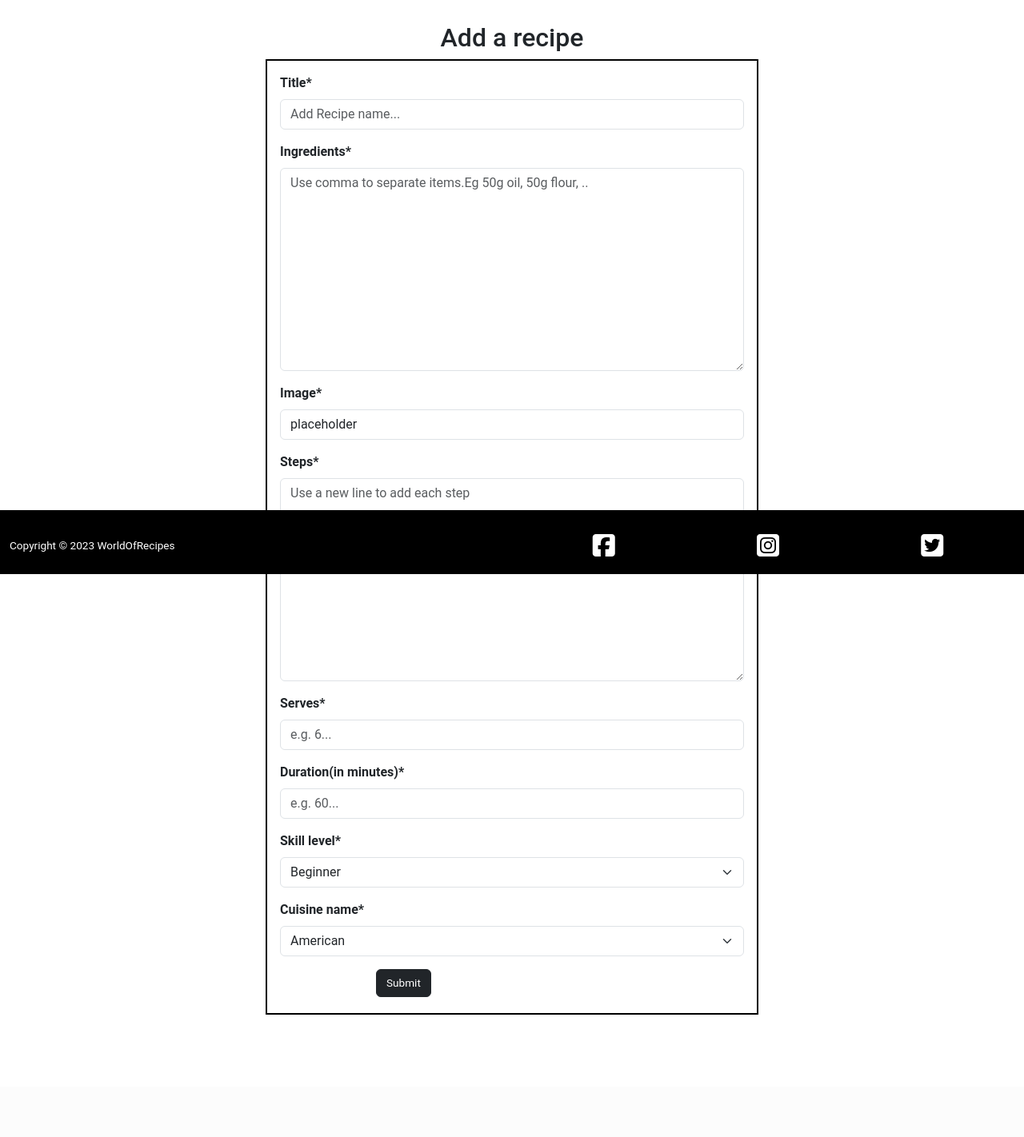
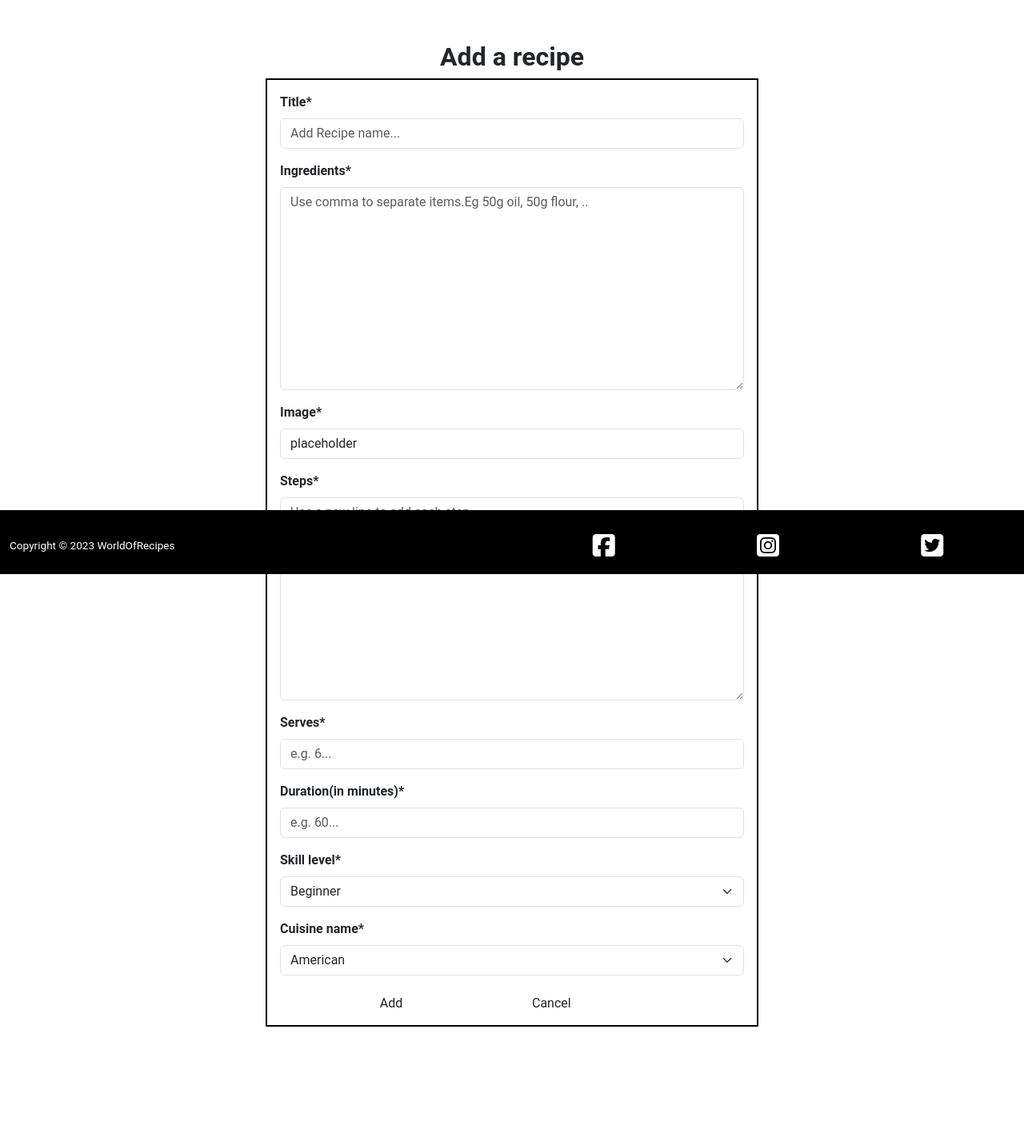
Before and after one commit to Dania2021/world-of-recipes, a Django app: page /recipe_add/ in a window 1280 px wide. Shown: the part 82-1504 px from the top of the page at 80% size. Before the commit the page ends 1351 px from the top, so only its background shows below. Run offline with Django 3.2, Linux system fonts and the light colour scheme; the visitor is signed in with stand-in values (Sample User, id 1); some libraries are stand-ins or nearby versions; some web fonts are replaced.

Commit message:
Added styling and cancel button

```diff
--- a/templates/recipe_add.html
+++ b/templates/recipe_add.html
@@ -5,18 +5,27 @@
 {% block content %}
 
 <div class="masthead">
-    <div class="container-fluid mb-5">
+    <div class="container-fluid mb-5 bg-color4">
        <div class="row justify-content-center">
-         <div class="col-md-6">
-
-                  {% if user.is_authenticated %}
-                   <h2 class="text-center">Add a recipe</h2>
-                   <div class="card-panel">
-                     <form method="POST" class="ms-3 mt-3 pe-3 fw-bold" action="{% url 'recipe_add' %}" enctype="multipart/form-data">
+         <div class="col-md-6 mt-4">
+              <!--To Add Recipe-->
+              {% if user.is_authenticated %}
+              <h2 class="text-center item-col2 fw-bold text-col1">Add a recipe</h2>
+                   <div class="card-panel bg-color3 mb-5">
+                     <form method="POST" class="ms-3 mt-3 pe-3 fw-bold text-col2" action="{% url 'recipe_add' %}" enctype="multipart/form-data">
 
                         {% csrf_token %}
                         {{ add_form|crispy }}
-                           <button type="submit" class="btn btn-dark" aria-label="Add a recipe">Submit</button>
+                        <div class="row">
+                           <div class="col text-center">
+                              <button type="submit" class="btn btn bg-color4 text-col1 mb-2" aria-label="Add a recipe">Add</button>
+                           </div>
+                           <div class="col">
+                              <a href="{% url 'recipe' %}" class="btn btn bg-color4 text-col1 mb-2 me-4">
+                                  Cancel
+                               </a>
+                           </div>
+                        </div>
                       </form>
                       {% else %}
                       <h3 class="mb-3">Sorry, you are not allowed to access this page.</h3>
```
